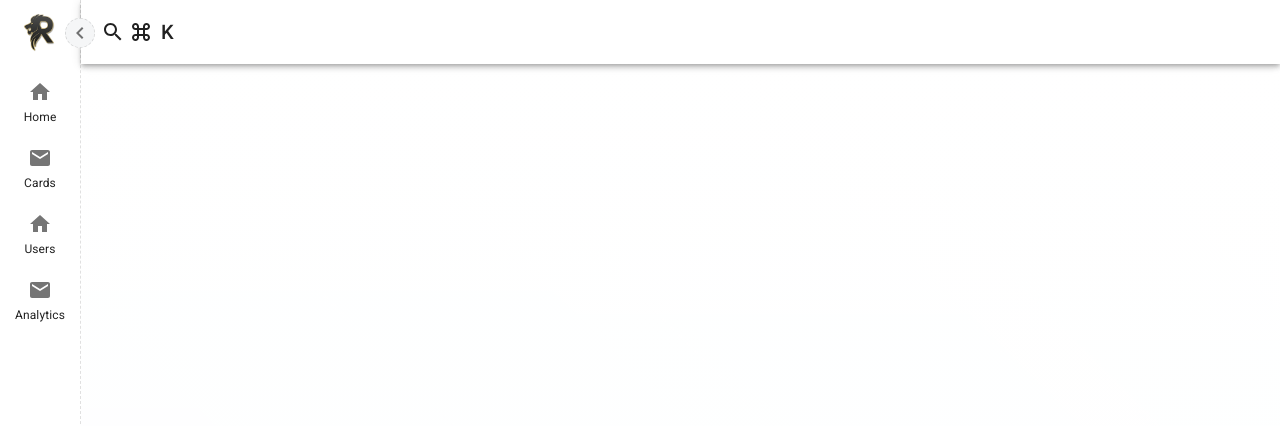
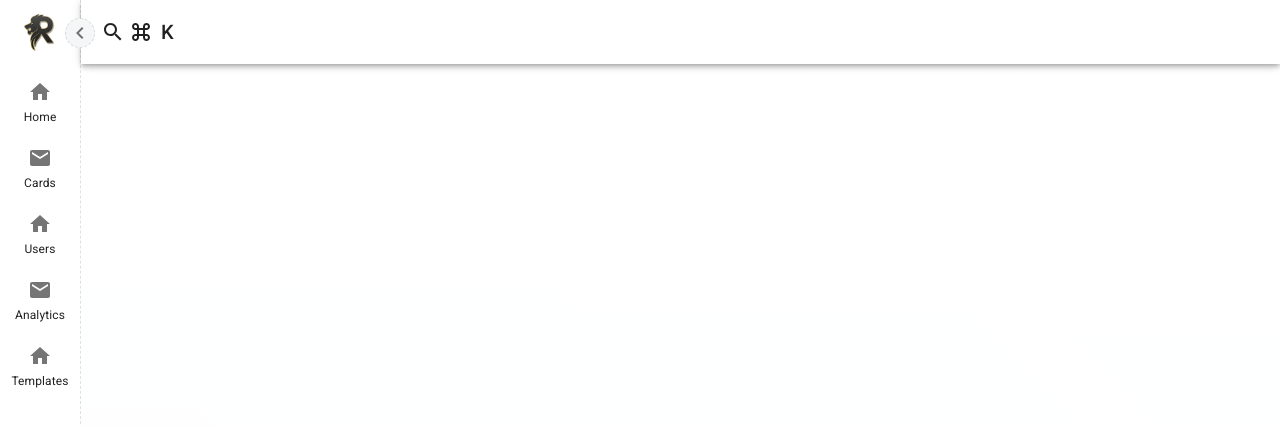
Before and after one commit to Rakeshkumawat1/react-templates, a React (Create React App) app: page /dashboard in a window 1280 px wide. Shown: the top 426 px of the page. Built offline with nearby package versions, Linux system fonts and the light colour scheme; the HTML template or start-up script is replaced by a standard one.

Commit message:
Feat: change chevron icon hover and add template in side bar

```diff
--- a/src/components/Home/BarSection.jsx
+++ b/src/components/Home/BarSection.jsx
@@ -77,7 +77,7 @@ export default function BarSection({ open }) {
 
       {/* Side bar list section. */}
       <List>
-        {['Home', 'Cards', 'Users', 'Analytics'].map((text, index) => (
+        {['Home', 'Cards', 'Users', 'Analytics', 'Templates'].map((text, index) => (
           <ListItem key={text} disablePadding sx={{ display: 'block' }}>
             <ListItemButton
               sx={{
--- a/src/pages/Home/index.jsx
+++ b/src/pages/Home/index.jsx
@@ -35,7 +35,10 @@ export default function Home() {
         border: '1px dashed rgba(0, 0, 0, 0.12)',
         width: '30px',
         height: '30px',
-        backgroundColor: '#f5f6f7'
+        backgroundColor: '#f5f6f7',
+        '&:hover': {
+          backgroundColor: '#f5f6f7'
+        }
       }}>
         {theme.direction === 'rtl' ? <ChevronRightIcon /> : <ChevronLeftIcon />}
       </IconButton>
```
